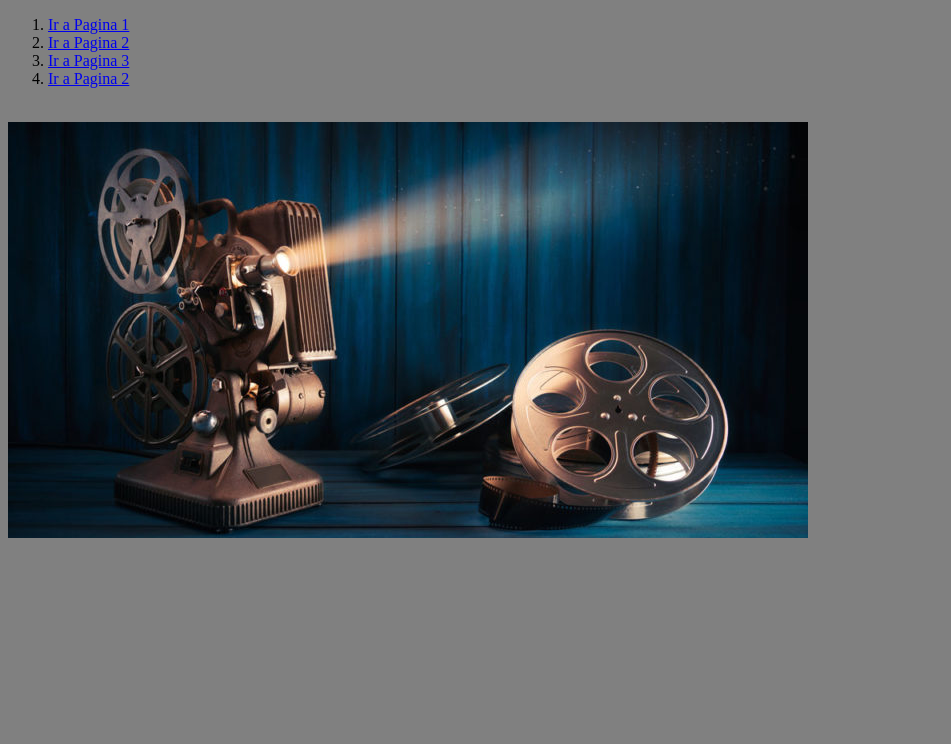
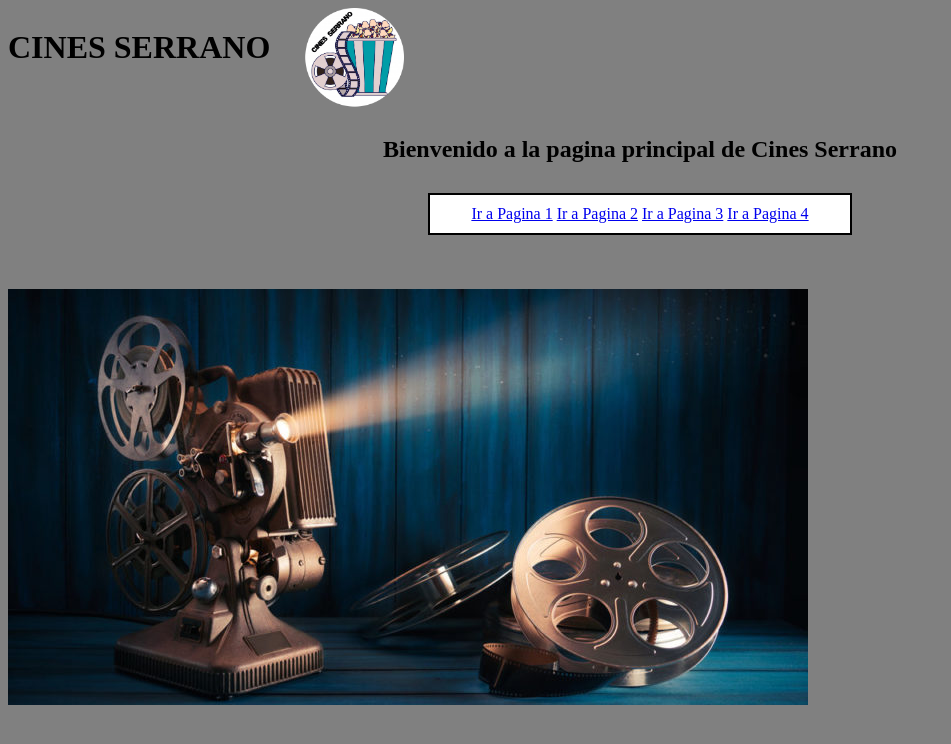
Before and after one commit to RaulValIturbide/Videoclub, a plain HTML site: page VideoclubLenguajes/public_html/index.html in a window 1280 px wide. Shown: the whole page, without its empty margins (0-951 px from the left). Drawn offline with Linux system fonts and the light colour scheme.

Commit message:
avance del dia 21

```diff
--- a/VideoclubLenguajes/public_html/css/index.css
+++ b/VideoclubLenguajes/public_html/css/index.css
@@ -6,11 +6,37 @@ Click nbfs://nbhost/SystemFileSystem/Templates/ClientSide/css.css to edit this t
     Created on : 21 feb 2025, 16:37:06
     Author     : baske
 */
-
+/*Aqui colocaremos el color de fondo que queremos que haya en la pagina principal*/
 body{
 	background-color:grey;
 }
-.lista{
-    display:inline;
+.Encabezado{
+   display:inline;
+   position:relative;
+   top:-50px;
 
 }
+.subEncabezado{
+    text-align:center;/*Centra el texto en la pantalla*/
+    padding-bottom: 10px;/*Algo de espacion por abajo para dejar "respirar" el subtitulo(estético)*/
+
+}
+/*Este selector de clase se usa para gestionar la lista y su contorno*/
+.lista{
+    border:2px solid black; /*El bordeado del texto con tamaño y color*/
+    padding:10px; /*Espacio extra alrededor del texto para dar una mejor impresión estética*/
+    margin: auto; /*Centra automaticamente el objeto en el centro de la pantalla*/
+    width: 400px; /*Este sirve para ajustar el tamaño de la lista y que no se extralimite*/
+    text-align: center; /*Alinea el texto en el centro de la "caja"*/
+    background-color:white; /*Color de fondo de la la lista*/
+}
+/*Selector para controlar el espaciado entre los vinculos para que se vea con una mayor limpieza*/
+li{
+    display:inline;
+    margin-bottom: 10px;
+}
+#logo{
+    margin-left:30px;
+    width:100px;
+    height:100px;
+}
--- a/VideoclubLenguajes/public_html/index.html
+++ b/VideoclubLenguajes/public_html/index.html
@@ -5,7 +5,7 @@ Click nbfs://nbhost/SystemFileSystem/Templates/Other/html.html to edit this temp
 -->
 <html lang="es">
     <head>
-        <title>Cinesa</title>
+        <title>Cines Serrano</title>
         <meta charset="UTF-8">
         <meta name="viewport" content="width=device-width, initial-scale=1.0">
         <link rel="icon" type="img/png" href="./favicon/palomitas_favicon.png">
@@ -13,19 +13,27 @@ Click nbfs://nbhost/SystemFileSystem/Templates/Other/html.html to edit this temp
         <link rel="stylesheet" type="text/css" href="./css/index.css">
     </head>
     <body>
-        <ol>
+        <h1 class="Encabezado">CINES SERRANO</h1>
+        <img id="logo" src="./img/logotipo.png" alt="Logotipo">
+        <h2 class="subEncabezado">Bienvenido a la pagina principal de Cines Serrano</h2>
+
+        <ol class="lista">
             <li>
-                 <a href="./pagina/pagina1.html">Ir a Pagina 1</a>
+                <a href="./pagina/pagina1.html">Ir a Pagina 1</a>
+
             </li>
 
             <li>
                 <a href="./pagina/pagina2.html">Ir a Pagina 2</a>
+
             </li>
-              <li>
+            <li>
                 <a href="./pagina/pagina3.html">Ir a Pagina 3</a>
+
             </li>
-              <li>
-                <a href="./pagina/pagina4.html">Ir a Pagina 2</a>
+            <li>
+                <a href="./pagina/pagina4.html">Ir a Pagina 4</a>
+
             </li>
 
         </ol>
@@ -34,7 +42,8 @@ Click nbfs://nbhost/SystemFileSystem/Templates/Other/html.html to edit this temp
 
 
         <br>
-
+        <br>
+        <br>
 
         <img src="./img/cine.jpg">
     </body>
```
Also changed, not shown: VideoclubLenguajes/public_html/img/logotipo.png (added).
